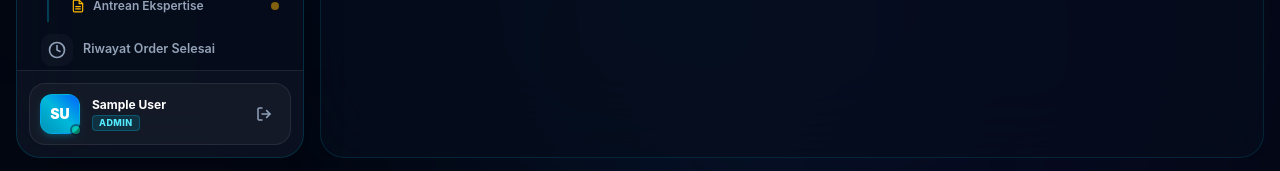
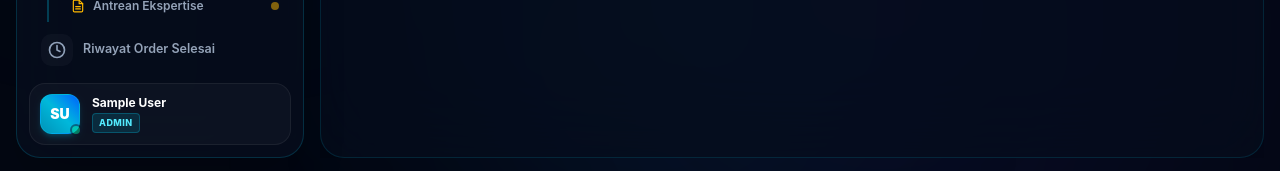
Before and after one commit to yudapw37/RIS-PACS, a Vue app in the folder frontend/: page /admin in a window 1280 px wide. Shown: the part 626-797 px from the top of the page. Built offline with nearby package versions, Linux system fonts and the light colour scheme; sample sign-in values are in the browser's storage.

Commit message:
style(ui): remove top divider line and logout button from user profile card

```diff
--- a/frontend/src/views/AdminLayout.vue
+++ b/frontend/src/views/AdminLayout.vue
@@ -320,9 +320,9 @@
 
       </div>
 
-      <!-- Bottom User Profile Floating Card -->
-      <div class="p-3 border-t border-white/[0.08] bg-white/[0.02] shrink-0">
-        <div class="flex items-center gap-3 p-2.5 rounded-2xl bg-white/[0.04] border border-white/[0.08] hover:border-cyan-500/40 hover:bg-white/[0.07] transition-all group">
+      <!-- Bottom User Profile Card (No top border line, no logout button) -->
+      <div class="p-3 shrink-0">
+        <div class="flex items-center gap-3 p-2.5 rounded-2xl bg-white/[0.03] border border-white/[0.06] hover:border-cyan-500/30 transition-all">
           <div class="relative shrink-0">
             <div class="w-10 h-10 rounded-xl bg-gradient-to-tr from-cyan-600 via-cyan-500 to-blue-600 flex items-center justify-center text-white font-black text-sm shadow-md shadow-cyan-500/20 border border-cyan-400/30">
               {{ userInitials }}
@@ -333,20 +333,11 @@
           <div v-show="!isCollapsed || isMobileSidebarOpen" class="flex-1 min-w-0 transition-opacity duration-200">
             <p class="text-xs font-bold text-white truncate">{{ userName }}</p>
             <div class="flex items-center gap-1.5 mt-0.5">
-              <span class="px-1.5 py-0.2 rounded text-[9px] font-extrabold uppercase tracking-wider bg-cyan-500/15 text-cyan-300 border border-cyan-500/30 truncate">
+              <span class="px-1.5 py-0.5 rounded text-[9px] font-extrabold uppercase tracking-wider bg-cyan-500/15 text-cyan-300 border border-cyan-500/30 truncate">
                 {{ userRole }}
               </span>
             </div>
           </div>
-
-          <button
-            v-show="!isCollapsed || isMobileSidebarOpen"
-            @click="logout"
-            title="Keluar / Logout"
-            class="p-2 rounded-xl text-slate-400 hover:text-rose-400 hover:bg-rose-500/15 transition-all"
-          >
-            <svg xmlns="http://www.w3.org/2000/svg" width="16" height="16" viewBox="0 0 24 24" fill="none" stroke="currentColor" stroke-width="2.3" stroke-linecap="round" stroke-linejoin="round"><path d="M9 21H5a2 2 0 0 1-2-2V5a2 2 0 0 1 2-2h4"/><polyline points="16 17 21 12 16 7"/><line x1="21" y1="12" x2="9" y2="12"/></svg>
-          </button>
         </div>
       </div>
     </aside>
```
